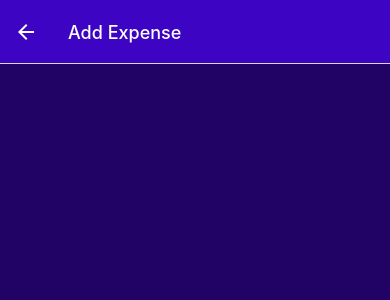
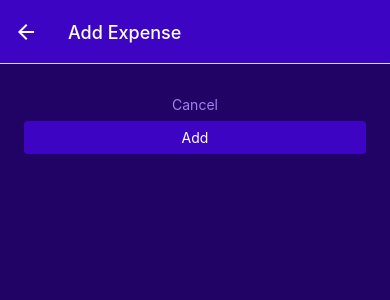
Before and after one commit to korayerdem89/TrackerApp, a React Native app: screen /ManageExpense in a window 390 px wide. Shown: the top 300 px of the page. Built offline with nearby package versions, Linux system fonts and the light colour scheme.

Commit message:
Button component has been made

```diff
--- /dev/null
+++ b/components/UI/Button.js
@@ -0,0 +1,39 @@
+import { Pressable, View, Text, StyleSheet } from "react-native";
+import { GlobalStyles } from "../../constants/styles";
+
+function Button({ children, onPress, mode, style }) {
+  return (
+    <View>
+      <Pressable>
+        <View style={[styles.button, mode === 'flat' && styles.flat]}>
+          <Text style={[styles.buttonText, mode === 'flat' && styles.flatText ]}>{children}</Text>
+        </View>
+      </Pressable>
+    </View>
+  );
+}
+
+export default Button;
+
+const styles = StyleSheet.create({
+  button: {
+    borderRadius: 4,
+    padding: 8,
+    backgroundColor: GlobalStyles.colors.primary500,
+  },
+  flat: {
+    backgroundColor: "transparent",
+  },
+  buttonText: {
+    color: "white",
+    textAlign: "center",
+  },
+  flatText: {
+    color: GlobalStyles.colors.primary200,
+  },
+  pressed: {
+    opacity: 0.75,
+    backgroundColor: GlobalStyles.colors.primary100,
+    borderRadius:4
+  },
+});
--- a/screens/ManageExpense.js
+++ b/screens/ManageExpense.js
@@ -2,7 +2,7 @@
 import { Text, View, StyleSheet } from "react-native";
 import { GlobalStyles } from "../constants/styles";
 import IconButton from "../components/UI/IconButton";
-
+import Button from "../components/UI/Button";
 function ManageExpense({ route, navigation }) {
   const editedExpenseId = route.params?.expenseId;
   const isEditing = !!editedExpenseId;
@@ -17,8 +17,20 @@
     null;
   }
 
+  function cancelHandler() {
+
+  }
+
+  function confirmHandler(params) {
+
+  }
+
   return (
     <View style={styles.container}>
+        <View>
+            <Button mode="flat" onPress={cancelHandler}>Cancel</Button>
+            <Button onPress={confirmHandler}>{isEditing ? 'Update' : 'Add' }</Button>
+        </View>
       {isEditing && (
         <View style={styles.deleteContainer}>
           <IconButton
```
